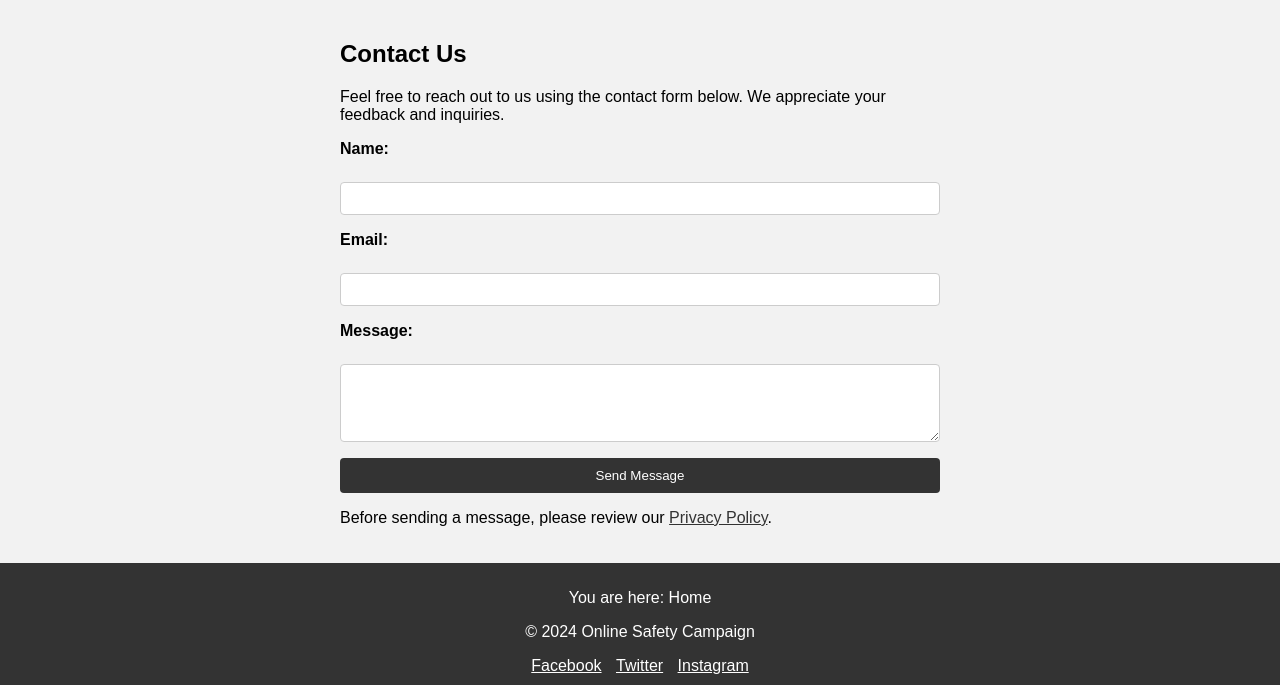
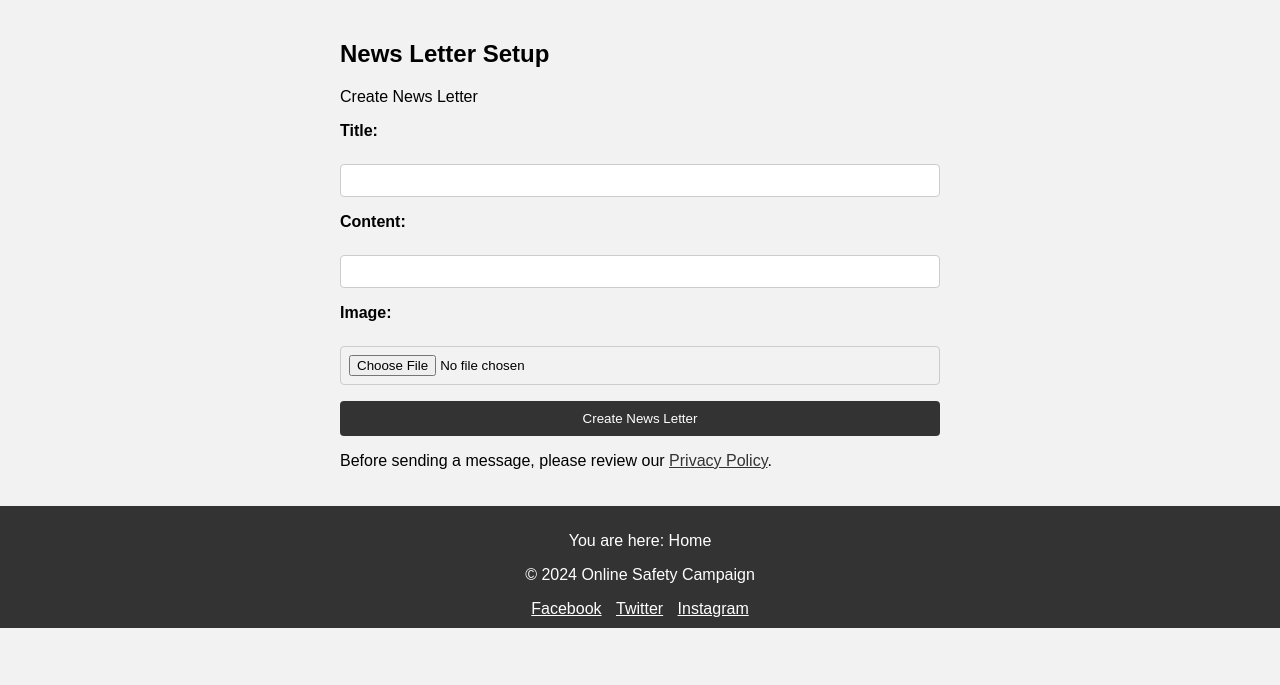
Before and after one commit to Meowveloper/ncc-level-5-dynamic-websites, a PHP site: page /newsletter-setup.php in a window 1280 px wide. Shown: the part 170-855 px from the top of the page. After the commit the page ends 798 px from the top, so only its background shows below. Run offline with PHP 8.4, Linux system fonts and the light colour scheme.

Commit message:
Newsletter model with CRUD

```diff
--- /dev/null
+++ b/social-media-campaign/Controller/NewsLetterController.php
@@ -0,0 +1,12 @@
+<?php
+namespace Controller;
+require_once("Model/NewsLetter.php");
+use Model\NewsLetter;
+
+class NewsLetterController extends NewsLetter
+{
+    public function newsLetterSetupCreate () : object
+    {
+        return $this->store();
+    }
+}
--- /dev/null
+++ b/social-media-campaign/Model/NewsLetter.php
@@ -0,0 +1,114 @@
+<?php
+namespace Model;
+require_once("DataBase.php");
+
+use Error;
+use PDO;
+use Model\DataBase;
+
+class NewsLetter
+{
+    private $db;
+    private $table = "newsletters";
+    public function __construct()
+    {
+        $this->db = DataBase::getInstance();
+    }
+
+    protected function index (string $search) : array
+    {
+        $condition = $search ? "%$search%" : "%" . '' . "%";
+        $stmt = $this->db->pdo->prepare("
+            SELECT * FROM $this->table WHERE (title LIKE :condition OR content LIKE :condition) AND (title != '' OR content != '')
+        ");
+        $stmt->bindParam(":condition", $condition);
+        $stmt->execute();
+        return $stmt->fetchAll(PDO::FETCH_OBJ);
+    }
+
+    protected function show (int $id) : object
+    {
+        $stmt = $this->db->pdo->prepare("
+            SELECT * FROM $this->table WHERE id = :id
+        ");
+        $stmt->bindParam(":id", $id);
+        $stmt->execute();
+        return $stmt->fetch(PDO::FETCH_OBJ);
+    }
+
+    protected function store () : object
+    {
+        $filename = $this->uploadNewsLetterImage();
+        $stmt = $this->db->pdo->prepare("
+            INSERT INTO $this->table (title, content, image) VALUES (:title, :content, :image)
+        ");
+        $stmt->bindParam(":title", $_POST['title']);
+        $stmt->bindParam(":content" , $_POST['content']);
+        $stmt->bindParam(":image", $filename);
+        $stmt->execute();
+
+        $statement = $this->db->pdo->prepare("SELECT * FROM $this->table WHERE id = LAST_INSERT_ID()");
+        $statement->execute();
+        return $statement->fetch(PDO::FETCH_OBJ);
+    }
+
+    protected function update (int $id) : object
+    {
+        if(isset($_FILES['image']) and $_FILES['image']['error'] == 0 ) $this->deleteNewsLetterImage($id);
+        $filename = $this->uploadNewsLetterImage();
+
+        $stmt = $this->db->pdo->prepare("
+            UPDATE $this->table SET title = :title, content = :content, image = :image WHERE id = :id
+        ");
+
+        $stmt->bindParam(":title", $_POST['title']);
+        $stmt->bindParam(":content", $_POST['content']);
+        $stmt->bindParam(":image", $filename);
+        $stmt->bindParam(":id" , $id);
+        $stmt->execute();
+
+        return $this->show($id);
+
+    }
+
+    protected function destroy (int $id) : void
+    {
+        $this->deleteNewsLetterImage($id);
+        $stmt = $this->db->pdo->prepare("DELETE FROM $this->table WHERE id = :id");
+        $stmt->bindParam(":id", $id);
+        $stmt->execute();
+    }
+
+    private function deleteNewsLetterImage (int $id) : void
+    {
+        $stmt = $this->db->pdo->prepare("
+            SELECT FROM $this->table WHERE id = :id
+        ");
+        $stmt->bindParam(":id", $id);
+        $stmt->execute();
+        $oldData = $stmt->fetch(PDO::FETCH_OBJ);
+        $oldImage = $oldData->image;
+        if(isset($oldImage) and $oldImage != '' and $oldImage != null) {
+            $oldFilePath = "images/" . $oldImage;
+            try {
+                unlink($oldFilePath);
+            }catch (Error) {
+                throw new Error("Error deleting Image");
+            }
+        }
+    }
+
+    private function uploadNewsLetterImage () :string
+    {
+        $uniqueId = uniqid("meowveloper_", true);
+        if(isset($_FILES['image']) && $_FILES['image']['error'] == 0) {
+            $filename = $uniqueId. $_FILES['image']['name'];
+            $filepatch = $_FILES['image']['tmp_name'];
+            move_uploaded_file($filepatch, "images/" . $filename);
+        } else {
+            $filename = "";
+        }
+
+        return $filename;
+    }
+}
--- a/social-media-campaign/Model/Service.php
+++ b/social-media-campaign/Model/Service.php
@@ -3,7 +3,7 @@ namespace Model;
 require_once("DataBase.php");
 use PDO;
 use Model\DataBase;
-use ReturnTypeWillChange;
+
 
 class Service
 {
--- a/social-media-campaign/newsletter-setup.php
+++ b/social-media-campaign/newsletter-setup.php
@@ -1,4 +1,11 @@
 <!DOCTYPE html>
+<?php
+require_once("Controller/NewsLetterController.php");
+
+use Controller\NewsLetterController;
+
+$newsLetterController = new NewsLetterController();
+?>
 <html lang="en">
   <head>
     <meta charset="UTF-8" />
@@ -26,24 +33,28 @@
 
     <main>
       <section id="contact">
-        <h2>Contact Us</h2>
+        <h2>News Letter Setup</h2>
         <p>
-          Feel free to reach out to us using the contact form below. We
-          appreciate your feedback and inquiries.
+          Create News Letter
         </p>
+        <?php
+        if(isset($_POST['btnNewsLetterCreate'])) :
+          $newsLetter = $newsLetterController->newsLetterSetupCreate();
+          print_r($newsLetter);
+        endif;
+        ?>
+        <!-- Contact Form -->
+        <form action="#" method="post" enctype="multipart/form-data">
+          <label for="title">Title:</label>
+          <input type="text" id="title" name="title" required />
 
-        <!-- Contact Form -->
-        <form action="/submit" method="post">
-          <label for="name">Name:</label>
-          <input type="text" id="name" name="name" required />
+          <label for="content">Content:</label>
+          <input type="content" id="content" name="content" required />
 
-          <label for="email">Email:</label>
-          <input type="email" id="email" name="email" required />
+          <label for="image">Image:</label>
+          <input type="file" name="image">
 
-          <label for="message">Message:</label>
-          <textarea id="message" name="message" rows="4" required></textarea>
-
-          <button type="submit">Send Message</button>
+          <button type="submit" name="btnNewsLetterCreate">Create News Letter</button>
         </form>
 
         <!-- Privacy Policy Link -->
```
Also changed, not shown: social-media-campaign/images/meowveloper_66805b4f1c2768.53347368wallpaper.jpeg (added).
